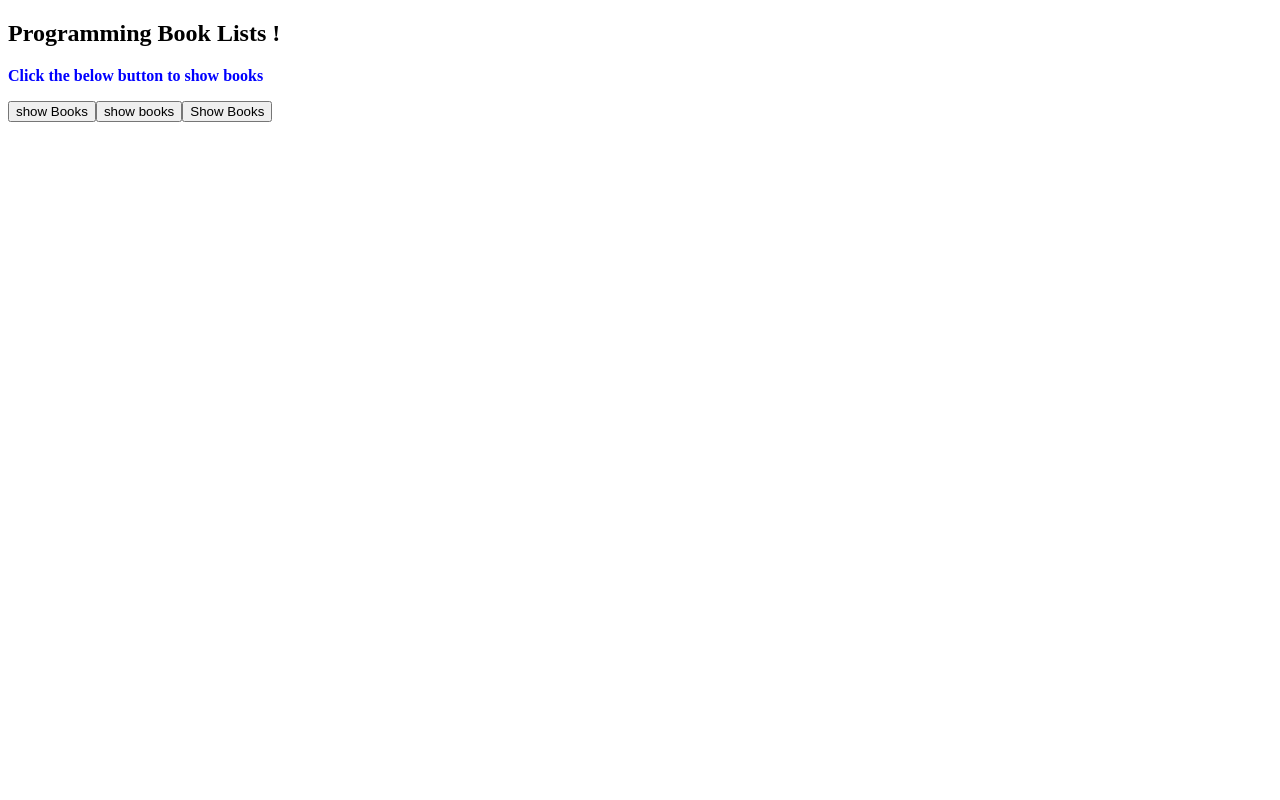
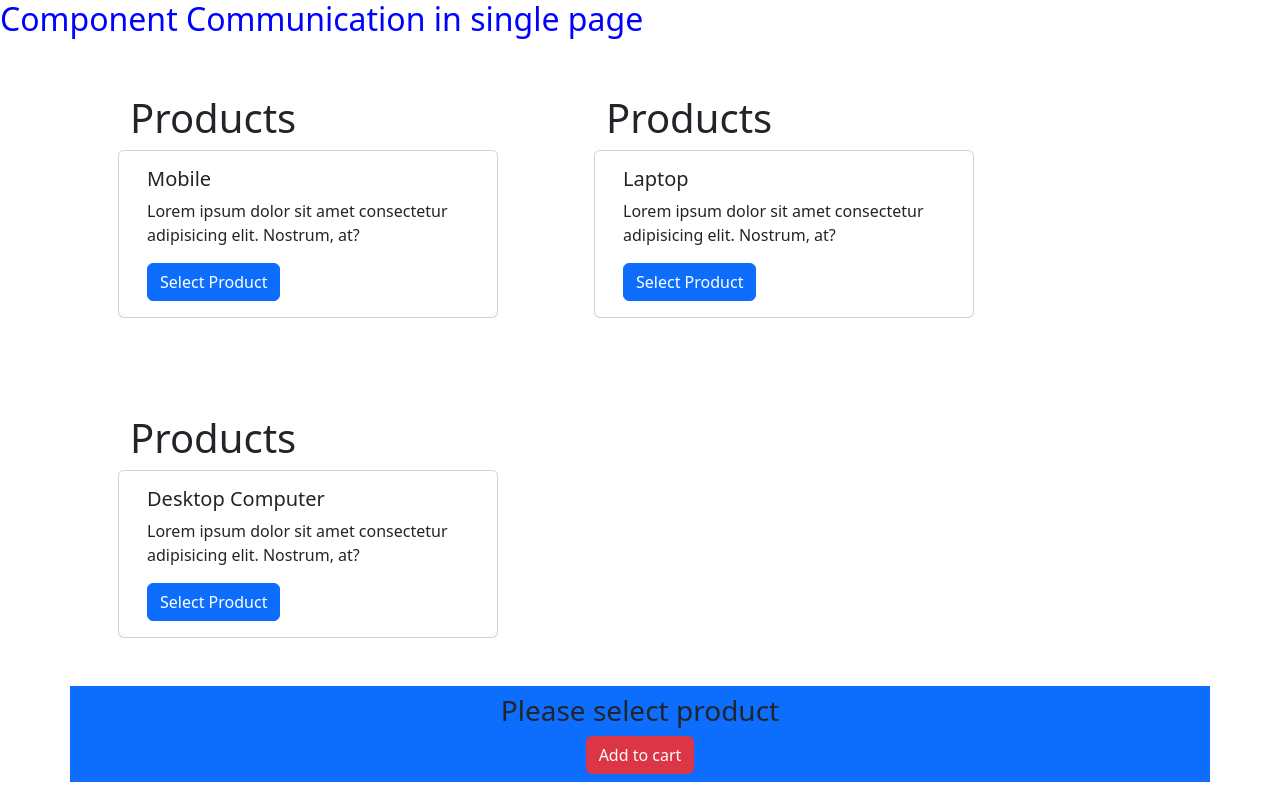
Before and after one commit to BirTajpuriya/Angular_learning, an Angular app: page / in a window 1280 px wide. Built offline with nearby package versions, Linux system fonts and the light colour scheme.

Commit message:
component communication

```diff
--- a/angular.json
+++ b/angular.json
@@ -25,9 +25,12 @@
               "src/assets"
             ],
             "styles": [
-              "src/styles.css"
+              "src/styles.css",
+              "./node_modules/bootstrap/dist/css/bootstrap.min.css"
             ],
-            "scripts": []
+            "scripts": [
+              "./node_modules/bootstrap/dist/js/bootstrap.min.js"
+            ]
           },
           "configurations": {
             "production": {
--- a/package.json
+++ b/package.json
@@ -18,6 +18,8 @@
     "@angular/platform-browser": "^15.0.0",
     "@angular/platform-browser-dynamic": "^15.0.0",
     "@angular/router": "^15.0.0",
+    "bootstrap": "^5.2.3",
+    "popper": "^1.0.1",
     "rxjs": "~7.5.0",
     "tslib": "^2.3.0",
     "zone.js": "~0.12.0"
--- a/src/app/app.component.html
+++ b/src/app/app.component.html
@@ -1,44 +1 @@
-<h2>Programming Book Lists !</h2>
-
-<!-- <button (click)="handleClick()" [disabled]="isDisabled">show Books</button> --> <!-- Previous example-->
-<p style="color: blue; font-weight: bolder;">Click the below button to show books</p>
-
-<button (click)="toggleBooks()">show Books</button>
-
-<!-- shorthand for display books
-=> we just need to code in template file
-=> no need to make define a function in ts. file
--->
-<button (click)="isShowing =!isShowing">show books</button>
-
-<!--
-  Now in case of showing books button text change to "Hide books"
-  & while not showing button text changes to "Show books"
-  => do following
-
-  => in the place of span tag we can also use ng-Container
- -->
-<button (click)="isShowing=!isShowing">
-  <!-- <span *ngIf="!isShowing">Show Books</span> -->
-  <ng-container *ngIf="!isShowing">Show Books</ng-container>
-  <span *ngIf="isShowing">Hide Books</span>
-</button>
-
-
-
-<!-- This is two binding -->
-<!--
-<input type="text" [(ngModel)]="myName">
-<div>{{myName}}</div>
--->
-
-<!-- two binding examples ends here -->
-
-<ul *ngIf="isShowing" style="list-style-type:none">
-
-  <li *ngFor="let book of books; let i=index">
-    {{i+1}}.
-    <img [src]="book.src" [alt]="book.name" width="100" />
-    {{book.name}} by {{book.author}}
-  </li>
-</ul>
+<app-parent></app-parent>
--- a/src/app/app.module.ts
+++ b/src/app/app.module.ts
@@ -3,10 +3,12 @@ import { BrowserModule } from '@angular/platform-browser';
 import {ReactiveFormsModule,FormsModule} from '@angular/forms'
 
 import { AppComponent } from './app.component';
+import { ParentComponent } from './parent/parent.component';
 
 @NgModule({
   declarations: [
-    AppComponent
+    AppComponent,
+    ParentComponent
   ],
   imports: [
     BrowserModule,
--- /dev/null
+++ b/src/app/parent/parent.component.html
@@ -0,0 +1,79 @@
+<h2 style="color: blue;">Component Communication in single page</h2>
+<!-- display products page using bootstrap -->
+<div class="container">
+    <!-- alert in botstrap -->
+    <div class="alert alert-primary d-flex align-items-center" role="alert" *ngIf="addedProduct">
+        <p class="col-9">{{addedProduct}} is added to cart</p>
+        <button class="btn btn-primary ml-auto col-3">Checkout</button>
+        <hr>
+    </div>
+    <div class="row">
+        <div class="col-4 m-5">
+            <h1>Products</h1>
+            <div class="row">
+                <div class="card">
+                    <div class="card-body">
+                        <h5 class="card-title primary">Mobile</h5>
+                        <p class="card-text">Lorem ipsum dolor sit amet consectetur adipisicing elit. Nostrum, at?
+                        </p>
+                        <button href="#" class="btn btn-primary" (click)="onSelected('Mobile')">Select
+                            Product</button>
+                    </div>
+                </div>
+            </div>
+        </div>
+        <div class="col-4 m-5">
+            <h1>Products</h1>
+            <div class="row">
+                <div class="card">
+                    <div class="card-body">
+                        <h5 class="card-title primary">Laptop</h5>
+                        <p class="card-text">Lorem ipsum dolor sit amet consectetur adipisicing elit. Nostrum, at?
+                        </p>
+                        <button href="#" class="btn btn-primary" (click)="onSelected('Laptop')">Select
+                            Product</button>
+                    </div>
+                </div>
+
+            </div>
+        </div>
+        <div class="col-4 m-5">
+            <h1>Products</h1>
+            <div class="row">
+                <div class="card">
+                    <div class="card-body">
+                        <h5 class="card-title primary">Desktop Computer</h5>
+                        <p class="card-text">Lorem ipsum dolor sit amet consectetur adipisicing elit. Nostrum, at?
+                        </p>
+                        <button href="#" class="btn btn-primary" (click)="onSelected('Desktop Computer')">Select
+                            Product</button>
+                    </div>
+                </div>
+
+            </div>
+        </div>
+    </div>
+    <div class="row">
+        <div class="col-12 bg-primary text-center p-2">
+            <h3 *ngIf="!productSelected">Please select product</h3>
+            <h4 *ngIf="productSelected">{{product_name}} is selected</h4>
+            <button class="btn btn-danger" (click)="onAddProduct()">Add to cart</button>
+        </div>
+    </div>
+</div>
+
+<!-- points to remember
+    =>here first we make condition, if any product is selected then only show  product_name is selected,
+    else show please select product
+for this we use *ngIf
+
+    =>make the product button with click event and call the onSelected method
+    =>with onSelected method we pass the product name as parameter
+    =>if any product is selected then only show to below and hide the please select product
+
+    => for alert we make first div for alert
+    =>then we have add a function onAddProduct() and call it on button click
+    =>in this function we set the addedProduct to product_name
+    =>then we show the alert with *ngIf
+    =>then we show the checkout button
+-->
--- /dev/null
+++ b/src/app/parent/parent.component.ts
@@ -0,0 +1,28 @@
+import { Component, OnInit } from '@angular/core';
+
+@Component({
+  selector: 'app-parent',
+  templateUrl: './parent.component.html',
+  styleUrls: ['./parent.component.css']
+})
+export class ParentComponent implements OnInit {
+  constructor() { }
+
+  ngOnInit(): void {
+  }
+  addedProduct:any; // add to cart button
+
+  productSelected:boolean=false;
+product_name:string='';
+  onSelected(product:any){
+    this.productSelected=true;
+    this.product_name=product; // product selected
+  }
+
+  // after clicking add to cart button
+  onAddProduct(){
+this.addedProduct=this.product_name;
+  }
+
+
+}
```
Also changed, not shown: src/app/app.component.ts (+32 -0 lines), src/app/parent/parent.component.css (added), 2 other files (tests, documents, lock files or other folders).
